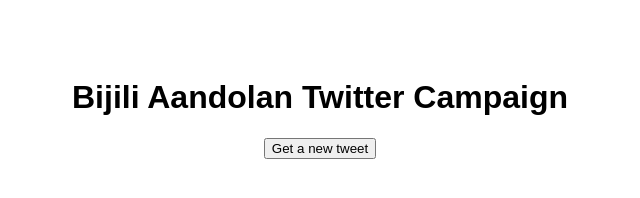
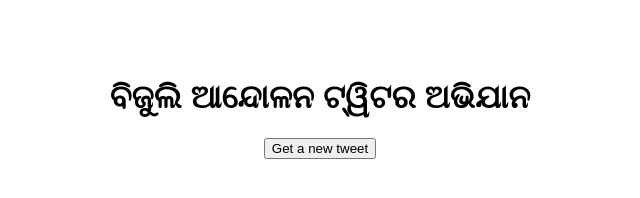
Before and after one commit to mayanktiwari09/tweetGenerator, a plain HTML site: page index.html in a window 1280 px wide. Shown: the whole page, without its empty margins (320-960 px from the left). Drawn offline with Linux system fonts and the light colour scheme.

Commit message:
Update index.html

```diff
--- a/index.html
+++ b/index.html
@@ -12,7 +12,7 @@
   </style>
 </head>
 <body>
-  <h1>Bijili Aandolan Twitter Campaign</h1>
+  <h1>ବିଜୁଲି ଆନ୍ଦୋଳନ ଟ୍ୱିଟର ଅଭିଯାନ</h1>
   <button onclick="displayRandomRow()">Get a new tweet</button>
   <p id=output></p>
 
```
